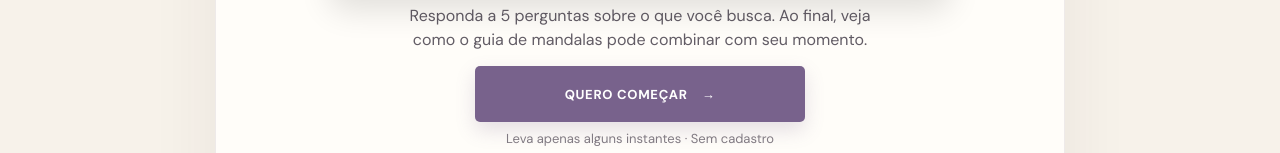
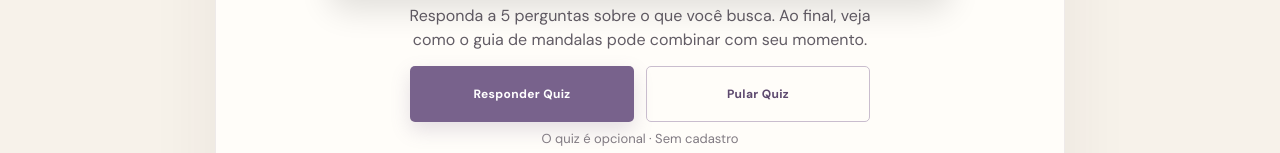
Before and after one commit to gabrielmeneguelli321-commits/AlmaEmMandala, a React (Vite) app: page / in a window 1280 px wide. Shown: the part 647-800 px from the top of the page. Built offline with nearby package versions, Linux system fonts and the light colour scheme; a web font is replaced by a local one.

Commit message:
Add skip quiz option to offer page

```diff
--- a/src/App.tsx
+++ b/src/App.tsx
@@ -292,8 +292,8 @@ function App() {
     else setView('intro');
   }
 
-  function goToOffer() {
-    window.history.pushState({ page: 'offer' }, '', '/oferta?origem=quiz');
+  function goToOffer(source: 'quiz' | 'pular-quiz' = 'quiz') {
+    window.history.pushState({ page: 'offer', source }, '', `/oferta?origem=${source}`);
     setCheckoutNotice('');
     setView('offer');
   }
@@ -342,7 +342,7 @@ function App() {
         <>
           <Header theme={theme} onToggleTheme={toggleTheme} />
           <main className={`quiz-shell ${view === 'intro' ? 'quiz-shell--intro' : ''} ${view === 'result' ? 'quiz-shell--result' : ''}`}>
-            {view === 'intro' && <Intro onStart={startQuiz} />}
+            {view === 'intro' && <Intro onStart={startQuiz} onSkip={() => goToOffer('pular-quiz')} />}
             {view === 'quiz' && (
               <Quiz
                 index={questionIndex}
@@ -374,7 +374,7 @@ function App() {
   );
 }
 
-function Intro({ onStart }: { onStart: () => void }) {
+function Intro({ onStart, onSkip }: { onStart: () => void; onSkip: () => void }) {
   const videoRef = useRef<HTMLVideoElement>(null);
   const [isMobileViewport, setIsMobileViewport] = useState(() =>
     window.matchMedia('(max-width: 700px)').matches,
@@ -448,10 +448,11 @@ function Intro({ onStart }: { onStart: () => void }) {
           </video>
         </div>
         <p className="intro-lede">Responda a 5 perguntas sobre o que você busca. Ao final, veja como o guia de mandalas pode combinar com seu momento.</p>
-        <button className="button button--primary button--wide" onClick={onStart} type="button">
-          QUERO COMEÇAR <span aria-hidden="true">→</span>
-        </button>
-        <p className="button-note">Leva apenas alguns instantes · Sem cadastro</p>
+        <div className="intro-actions" role="group" aria-label="Escolha como continuar">
+          <button className="button button--primary button--wide" onClick={onStart} type="button">Responder Quiz</button>
+          <button className="button button--quiet button--wide" onClick={onSkip} type="button">Pular Quiz</button>
+        </div>
+        <p className="button-note">O quiz é opcional · Sem cadastro</p>
         <figure className="intro-product-mockup">
           <img
             src={QUIZ_INTRO_IMAGE}
--- a/src/styles.css
+++ b/src/styles.css
@@ -63,6 +63,8 @@ h1, h2, h3, p { margin-top: 0; }
 .button--quiet { background: transparent; border: 1px solid #c9bdce; color: var(--purple-deep); box-shadow: none; }
 .button--quiet:hover { background: #f3edf6; color: var(--purple-deep); box-shadow: none; }
 .button-note { margin: 12px 0 0; color: #807a82; font-size: 13px; }
+.intro-actions { width: min(100%, 460px); display: grid; grid-template-columns: repeat(2, minmax(0, 1fr)); gap: 12px; }
+.intro-actions .button { width: 100%; min-width: 0; padding-inline: 12px; font-size: 12px; letter-spacing: .35px; }
 .intro-art { min-height: 340px; display: grid; place-items: center; position: relative; }
 .intro-art__frame { width: 246px; aspect-ratio: 1; position: relative; padding: 10px; border-radius: 50%; background: rgba(255, 253, 249, .84); box-shadow: 0 14px 45px rgba(75, 61, 78, .13); transform: rotate(-5deg); }
 .intro-art__frame img { width: 100%; height: 100%; object-fit: cover; border-radius: 50%; mix-blend-mode: multiply; }
@@ -341,6 +343,8 @@ h1, h2, h3, p { margin-top: 0; }
   .intro-art__note { right: 3%; bottom: 5px; font-size: 12px; padding: 10px 13px; }
   .intro-copy .eyebrow { margin-top: 5px; }
   .intro-copy .button { width: 100%; }
+  .intro-actions { gap: 9px; }
+  .intro-actions .button { min-height: 54px; padding-inline: 7px; font-size: clamp(10px, 3vw, 12px); letter-spacing: .15px; }
   .question-card { padding: 23px 21px 21px; }
   .progress-track { margin: 10px 0 28px; }
   .question-card h1 { font-size: clamp(29px, 8vw, 36px); }
```
